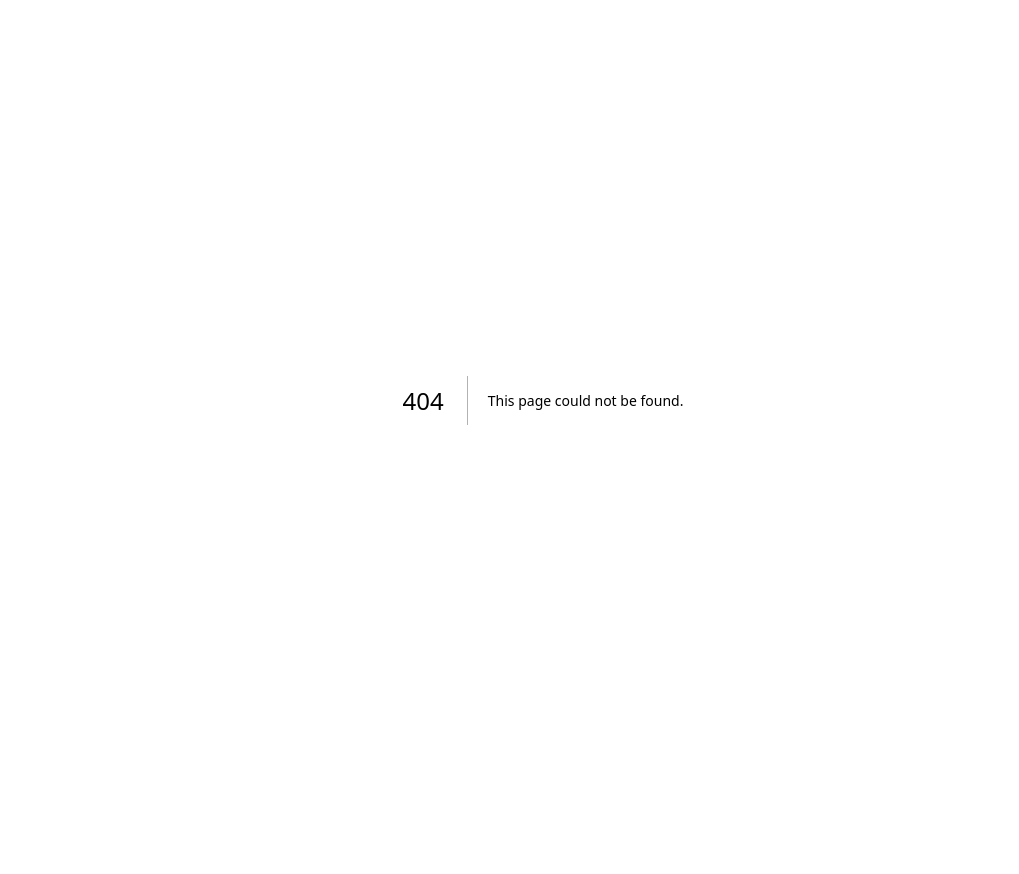
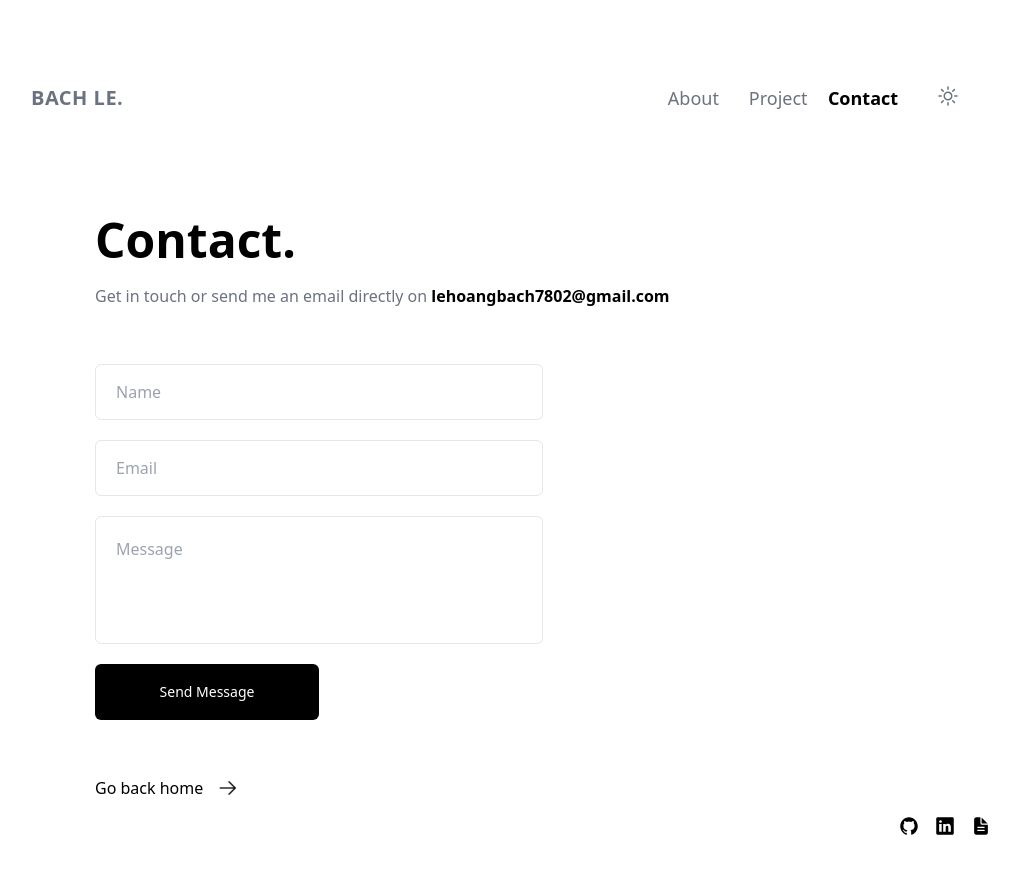
Before and after one commit to bachdumpling/personal-portfolio-v2, a Next.js app: page /contact in a window 1280 px wide. Before the commit this address had no page. Shown: the top 874 px of the page, without its empty margins (97-1116 px from the left). Before the commit the page ends 800 px from the top, so only its background shows below. Built offline with nearby package versions, Linux system fonts and the light colour scheme.

Commit message:
add contact

```diff
--- a/lib/portableTextComponents.js
+++ b/lib/portableTextComponents.js
@@ -18,7 +18,7 @@ const SampleImageComponent = ({ value, isInline }) => {
           .url()}
         alt={value.alt || " "}
         loading="lazy"
-        className="mx-auto mt-8 mb-20"
+        className="mx-auto mt-10 mb-20"
         style={{
           display: isInline ? "inline-block" : "block",
           aspectRatio: width / height,
@@ -35,20 +35,32 @@ const myPortableTextComponents = {
   },
   block: {
     h1: ({ children }) => (
-      <h1 className="text-2xl md:text-4xl font-semibold mb-4 mt-10">{children}</h1>
+      <h1 className="text-2xl md:text-4xl font-semibold mb-4 mt-10">
+        {children}
+      </h1>
     ),
     h2: ({ children }) => (
-      <h2 className="text-xl md:text-3xl font-semibold mb-4 mt-10">{children}</h2>
+      <h2 className="text-xl md:text-3xl font-semibold mb-4 mt-10">
+        {children}
+      </h2>
     ),
     h3: ({ children }) => (
-      <h3 className="text-lg md:text-2xl font-semibold mb-4 mt-10">{children}</h3>
+      <h3 className="text-lg md:text-2xl font-semibold mb-4 mt-10">
+        {children}
+      </h3>
     ),
-    h4: ({ children }) => <h4 className="text-base md:text-xl font-semibold">{children}</h4>,
-    h5: ({ children }) => <h5 className="text-sm md:text-lg font-semibold">{children}</h5>,
+    h4: ({ children }) => (
+      <h4 className="text-base md:text-xl font-semibold">{children}</h4>
+    ),
+    h5: ({ children }) => (
+      <h5 className="text-sm md:text-lg font-semibold">{children}</h5>
+    ),
     h6: ({ children }) => (
       <h6 className="text-sm md:text-base font-semibold">{children}</h6>
     ),
-    normal: ({ children }) => <p className="text-base mb-6">{children}</p>,
+    normal: ({ children }) => (
+      <p className="text-base mb-6  text-justify">{children}</p>
+    ),
   },
   list: {
     bullet: ({ children }) => (
--- a/package.json
+++ b/package.json
@@ -9,6 +9,7 @@
     "lint": "next lint"
   },
   "dependencies": {
+    "@emailjs/browser": "^3.11.0",
     "@heroicons/react": "^2.0.16",
     "@portabletext/react": "^2.0.3",
     "@sanity/eslint-config-studio": "^2.0.1",
--- a/schemas/project.js
+++ b/schemas/project.js
@@ -9,6 +9,7 @@ export default defineType({
       name: "title",
       title: "Title",
       type: "string",
+      validation: (Rule) => Rule.required(),
     }),
     defineField({
       name: "slug",
@@ -18,16 +19,19 @@ export default defineType({
         source: "title",
         maxLength: 96,
       },
+      validation: (Rule) => Rule.required(),
     }),
     defineField({
       name: "shortDescription",
       title: "Short Description",
       type: "text",
+      validation: (Rule) => Rule.required(),
     }),
     defineField({
       name: "longDescription",
       title: "Long Description",
       type: "text",
+      validation: (Rule) => Rule.required(),
     }),
     defineField({
       name: "mainImage",
@@ -36,6 +40,7 @@ export default defineType({
       options: {
         hotspot: true,
       },
+      validation: (Rule) => Rule.required(),
     }),
     defineField({
       name: "website",
--- a/src/pages/components/ProjectCard.js
+++ b/src/pages/components/ProjectCard.js
@@ -8,7 +8,7 @@ function ProjectCard({ project }) {
     <div className="col-span-1 row-span-1 flex cursor-pointer shadow-md rounded-lg h-full w-full">
       <div className="relative overflow-hidden bg-no-repeat bg-cover w-full h-full">
         {project?.mainImage && (
-          <div className="flex justify-center items-center w-full md:h-64 h-64 sm:h-[450px]">
+          <div className="flex justify-center items-center w-full md:h-64 h-48 sm:h-[450px]">
             <div className="relative w-full shadow-lg h-full">
               <Image
                 fill={true}
@@ -22,7 +22,7 @@ function ProjectCard({ project }) {
         <div className="absolute flex flex-col top-0 right-0 bottom-0 left-0 justify-center items-center w-full h-full hover:opacity-100 opacity-0 z-50 transition duration-300 ease-in-out text-sm md:text-lg text-white bg-black bg-opacity-70 space-y-2 rounded-lg">
           {/* <div className=""> */}
 
-          <p className="font-bold text-lg md:text-xl">{project?.name}</p>
+          <p className="font-bold text-lg md:text-xl">{project?.title}</p>
 
           <p className="text-sm md:text-md px-12 pb-2 text-center font-semibold">
             {project?.shortDescription}
--- /dev/null
+++ b/src/pages/contact.js
@@ -0,0 +1,102 @@
+import { ArrowUpIcon } from "@heroicons/react/24/outline";
+import emailjs from "@emailjs/browser";
+import { motion as m } from "framer-motion";
+import React, { useRef } from "react";
+import Link from "next/link";
+import Layout from "./components/Layout";
+
+function Contact() {
+  const form = useRef();
+
+  const sendEmail = (e) => {
+    e.preventDefault();
+
+    emailjs
+      .sendForm(
+        "service_3tnemf9",
+        "template_sxituza",
+        form.current,
+        "hJyfDNCcmW7lTYk0d"
+      )
+      .then(
+        (result) => {
+          console.log(result.text);
+        },
+        (error) => {
+          console.log(error.text);
+        }
+      );
+    alert("Message sent 😁");
+  };
+
+  return (
+    <Layout>
+      <m.div
+        initial={{ opacity: 0 }}
+        animate={{ opacity: 1 }}
+        transition={{ duration: 0.75 }}
+        exit={{ opacity: 0 }}
+      >
+        <div className="max-w-4xl mx-5 lg:mx-auto pt-10">
+          <h1 className="text-5xl font-extrabold">Contact.</h1>
+
+          <div className="pt-5 pb-12 text-gray-500">
+            <span>
+              Get in touch or send me an email directly on
+              <span className="text-black font-semibold">
+                {" "}
+                lehoangbach7802@gmail.com{" "}
+              </span>
+            </span>
+          </div>
+          <div className="">
+            <form
+              ref={form}
+              onSubmit={(e) => sendEmail(e)}
+              className="grid grid-flow-row space-y-5 py-2 w-full md:w-1/2"
+            >
+              <input
+                className="rounded-md border-[1px] w-full h-14 indent-5"
+                placeholder="Name"
+                name="user_name"
+                required
+              ></input>
+
+              <input
+                className="rounded-md border-[1px] w-full h-14 indent-5"
+                placeholder="Email"
+                name="user_email"
+                required
+              ></input>
+
+              <textarea
+                className="rounded-md border-[1px] w-full h-32 textAreaContact indent-5 py-5"
+                placeholder="Message"
+                name="message"
+                required
+              ></textarea>
+              <button
+                className="w-1/2 bg-black h-14 text-white rounded-md font-extralight text-sm"
+                type="submit"
+                value="Send"
+              >
+                Send Message
+              </button>
+            </form>
+          </div>
+
+          <Link href="/">
+            <div className="pt-12 flex space-x-3 cursor-pointer">
+              <p className="text-black text-md hover:underline">Go back home</p>
+              <div className="rotate-90 ">
+                <ArrowUpIcon className="w-5 rotate-90 animate-bounce" />
+              </div>
+            </div>
+          </Link>
+        </div>
+      </m.div>
+    </Layout>
+  );
+}
+
+export default Contact;
--- a/src/pages/project/[slug].js
+++ b/src/pages/project/[slug].js
@@ -79,7 +79,13 @@ const ProjectPage = () => {
               <p className="text-lg md:text-2xl font-semibold">About</p>
             </div>
             <p className="text-black text-justify text-sm md:text-base">
-              {project.longDescription}
+              {project?.longDescription.split("\n").map((line, index) => (
+                // <p key={index}>{line}</p>
+                <span key={index}>
+                  {line}
+                  {index !== project?.longDescription.split("\n").length - 1 && <br />}
+                </span>
+              ))}
             </p>
           </div>
 
--- a/src/pages/project/index.js
+++ b/src/pages/project/index.js
@@ -23,7 +23,7 @@ export async function getStaticProps() {
 }
 
 function Project({ setOneProjectDetail, oneProjectDetail, projects }) {
-  console.log("projects: ", projects);
+  // console.log("projects: ", projects);
 
   const router = useRouter();
   const [openProject, setOpenProject] = useState(false);
@@ -36,6 +36,7 @@ function Project({ setOneProjectDetail, oneProjectDetail, projects }) {
         <div
           onClick={(e) => {
             setOneProject(project);
+            console.log("one project: ", oneProject);
             setOpenProject(!openProject);
           }}
           key={project._id}
@@ -107,14 +108,15 @@ function Project({ setOneProjectDetail, oneProjectDetail, projects }) {
                       </p>
                     </div>
 
-                    <div className="w-full h-88 shadow-md">
-                      <Image
-                        width={500}
-                        height={500}
-                        className="bg-cover"
-                        src={urlFor(projects[0].mainImage).url()}
-                        alt={projects[0].name || "Project Image"}
-                      />
+                    <div className="flex justify-center items-center w-full h-44 md:h-72">
+                      <div className="relative w-full shadow-lg h-full">
+                        <Image
+                          fill={true}
+                          className="object-cover"
+                          src={urlFor(oneProject.mainImage).url()}
+                          alt={oneProject.title || "Project Image"}
+                        />
+                      </div>
                     </div>
 
                     <div>
@@ -127,11 +129,12 @@ function Project({ setOneProjectDetail, oneProjectDetail, projects }) {
                         {/* {oneProject.longDescription} */}
                         {oneProject?.longDescription
                           .split("\n")
-                          .map((line, index) => (
-                            // <p key={index}>{line}</p>
+                          .map((line, index, array) => (
                             <span key={index}>
                               {line}
-                              <br />
+                              {index !==
+                                oneProject?.longDescription.split("\n").length -
+                                  1 && <br />}
                             </span>
                           ))}
                       </p>
@@ -157,15 +160,15 @@ function Project({ setOneProjectDetail, oneProjectDetail, projects }) {
                         </a>
                         <p className="">Links</p>
                       </div>
-                      {oneProject?.website ? (
+                      {oneProject?.website || oneProject?.prototype ? (
                         <div className="flex flex-col font-semibold text-xs md:text-sm">
-                          <a
+                          <Link
                             className="hover:underline"
                             href={oneProject?.website}
                             target="_blank"
                           >
                             Production
-                          </a>
+                          </Link>
                         </div>
                       ) : (
                         <p className="text-gray-500 text-justify text-xs md:text-sm">
@@ -173,7 +176,7 @@ function Project({ setOneProjectDetail, oneProjectDetail, projects }) {
                         </p>
                       )}
 
-                      {oneProject?.prototype ? (
+                      {oneProject?.prototype && (
                         <div className="flex flex-col font-semibold text-xs md:text-sm">
                           <Link
                             className="hover:underline"
@@ -183,7 +186,9 @@ function Project({ setOneProjectDetail, oneProjectDetail, projects }) {
                             Prototype
                           </Link>
                         </div>
-                      ) : (
+                      )}
+
+                      {!oneProject?.website && !oneProject?.prototype && (
                         <p className="text-gray-500 text-justify text-xs md:text-sm">
                           Details coming soon...
                         </p>
@@ -205,19 +210,26 @@ function Project({ setOneProjectDetail, oneProjectDetail, projects }) {
                       <div className="flex flex-col font-semibold text-xs md:text-sm">
                         <a
                           className="hover:underline"
-                          href={oneProject.github.githubClient}
+                          href={oneProject?.github?.githubClient}
                         >
-                          {oneProject.github.githubClient}
+                          {oneProject?.github?.githubClient}
                         </a>
 
                         <a
                           className="hover:underline"
-                          href={oneProject.github.githubServer}
+                          href={oneProject?.github?.githubServer}
                         >
-                          {oneProject.github.githubServer}
+                          {oneProject?.github?.githubServer}
                         </a>
                       </div>
                     </div>
+
+                    {!oneProject?.github?.githubClient &&
+                      !oneProject?.github?.githubServer && (
+                        <p className="text-gray-500 text-justify text-xs md:text-sm">
+                          Details coming soon...
+                        </p>
+                      )}
                   </div>
 
                   <div className="flex w-full h-12 bg-[#efe9e4] absolute bottom-0 left-0 right-0">
```
Also changed, not shown: 1 other file (tests, documents, lock files or other folders).
